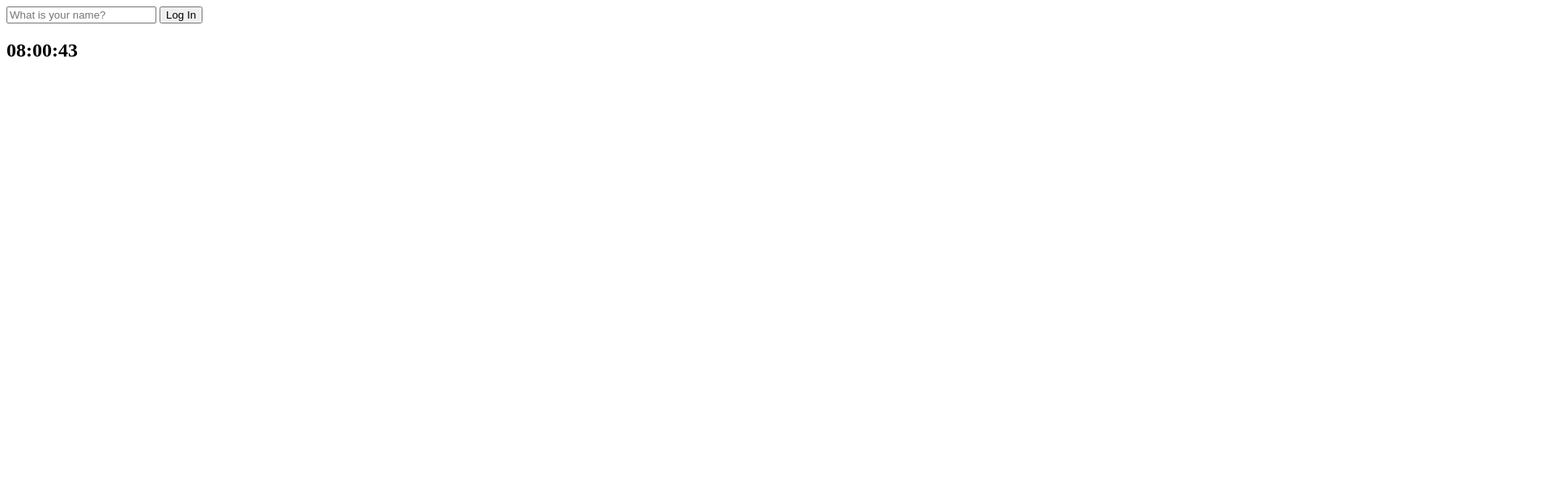
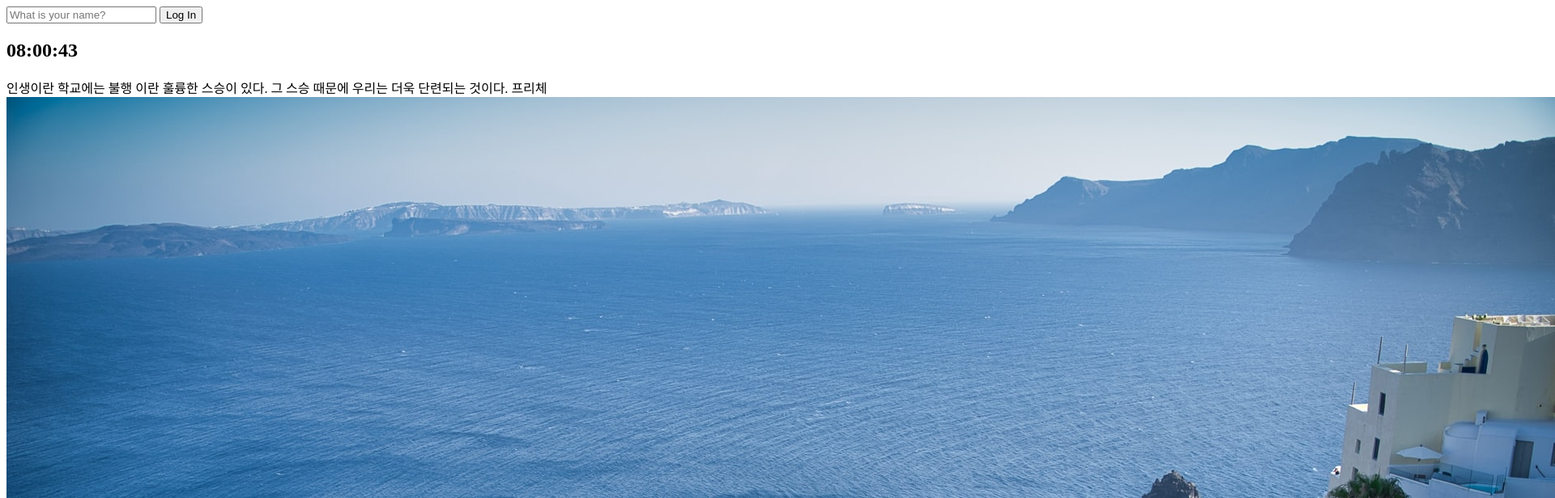
Before and after one commit to phk0806/nomad_momentum, a plain HTML site: page index.html in a window 1280 px wide. Shown: the top 616 px of the page at 81% size, 1920 px wide, since content can reach past the window. Drawn offline with Linux system fonts and the light colour scheme.

Commit message:
quotes updated

```diff
--- a/index.html
+++ b/index.html
@@ -19,8 +19,15 @@
     </form>
     <h2 id="clock">00:00</h2>
     <h1 id="greeting" class="hidden"></h1>
+    <div id="quote">
+        <span></span>
+        <span></span>
+    </div>
+
 
     <script src="js/greeting.js"></script>
     <script src="js/clock.js"></script>
+    <script src="js/quotes.js"></script>
+    <script src="js/background.js"></script>
   </body>
 </html>
--- /dev/null
+++ b/js/background.js
@@ -0,0 +1,11 @@
+const images = [
+    "0.jpeg","1.jpeg", "2.jpeg"
+];
+
+const chosenImage = images[Math.floor(Math.random()*images.length)];
+
+const bgImage = document.createElement("img");
+
+bgImage.src = `img/${chosenImage}`;
+
+document.body.appendChild(bgImage);
--- /dev/null
+++ b/js/quotes.js
@@ -0,0 +1,50 @@
+const quotes = [
+    {
+        quote : "삶이 있는 한 희망은 있다.",
+        author : "키케로"
+    },
+    {
+        quote : "진정으로 웃으려면 고통을 참아야하며 , 나아가 고통을 즐길 줄 알아야 해",
+        author : "찰리 채플린"
+    },
+    {
+        quote : "단순하게 살아라. 현대인은 쓸데없는 절차와 일 때문에 얼마나 복잡한 삶을 살아가는가?",
+        author : "이드리스 샤흐"
+    },
+    {
+        quote : "절대 어제를 후회하지 마라 . 인생은 오늘의 나 안에 있고 내일은 스스로 만드는 것이다",
+        author : "L.론허바드"
+    },
+    {
+        quote : "어리석은 자는 멀리서 행복을 찾고, 현명한 자는 자신의 발치에서 행복을 키워간다",
+        author : "제임스 오펜하임"
+    },
+    {
+        quote : "너무 소심하고 까다롭게 자신의 행동을 고민하지 말라 . 모든 인생은 실험이다 . 더많이 실험할수록 더나아진다",
+        author : "랄프 왈도 에머슨"
+    },
+    {
+        quote : "피할수 없으면 즐겨라",
+        author : "로버트 엘리엇"
+    },
+    {
+        quote : "삶은 소유물이 아니라 순간 순간의 있음이다 영원한 것이 어디 있는가 모두가 한때일뿐 그러나 그 한때를 최선을 다해 최대한으로 살수 있어야 한다 삶은 놀라운 신비요 아름다움이다.",
+        author : "법정스님"
+    },
+    {
+        quote : "고개 숙이지 마십시오. 세상을 똑바로 정면으로 바라보십시오.",
+        author : "헬렌 켈러"
+    },
+    {
+        quote : "인생이란 학교에는 불행 이란 훌륭한 스승이 있다. 그 스승 때문에 우리는 더욱 단련되는 것이다.",
+        author : "프리체"
+    },
+];
+
+const quote = document.querySelector("#quote span:first-child")
+const author = document.querySelector("#quote span:last-child")
+
+const todaysQuote = quotes[Math.floor(Math.random()*quotes.length)];
+
+quote.innerText = todaysQuote.quote;
+author.innerText = todaysQuote.author;
```
Also changed, not shown: img/0.jpeg (added), img/1.jpeg (added), img/2.jpeg (added).
